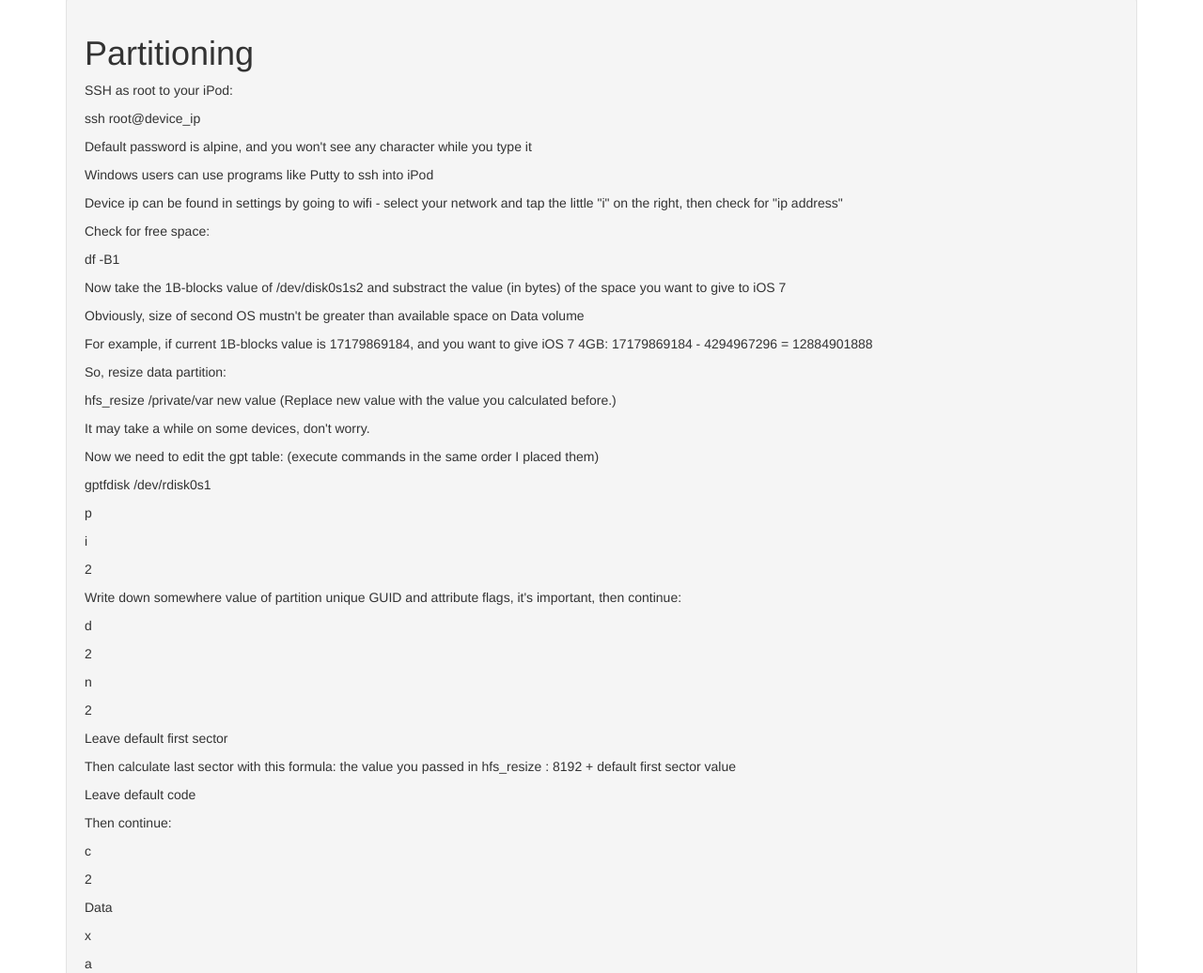
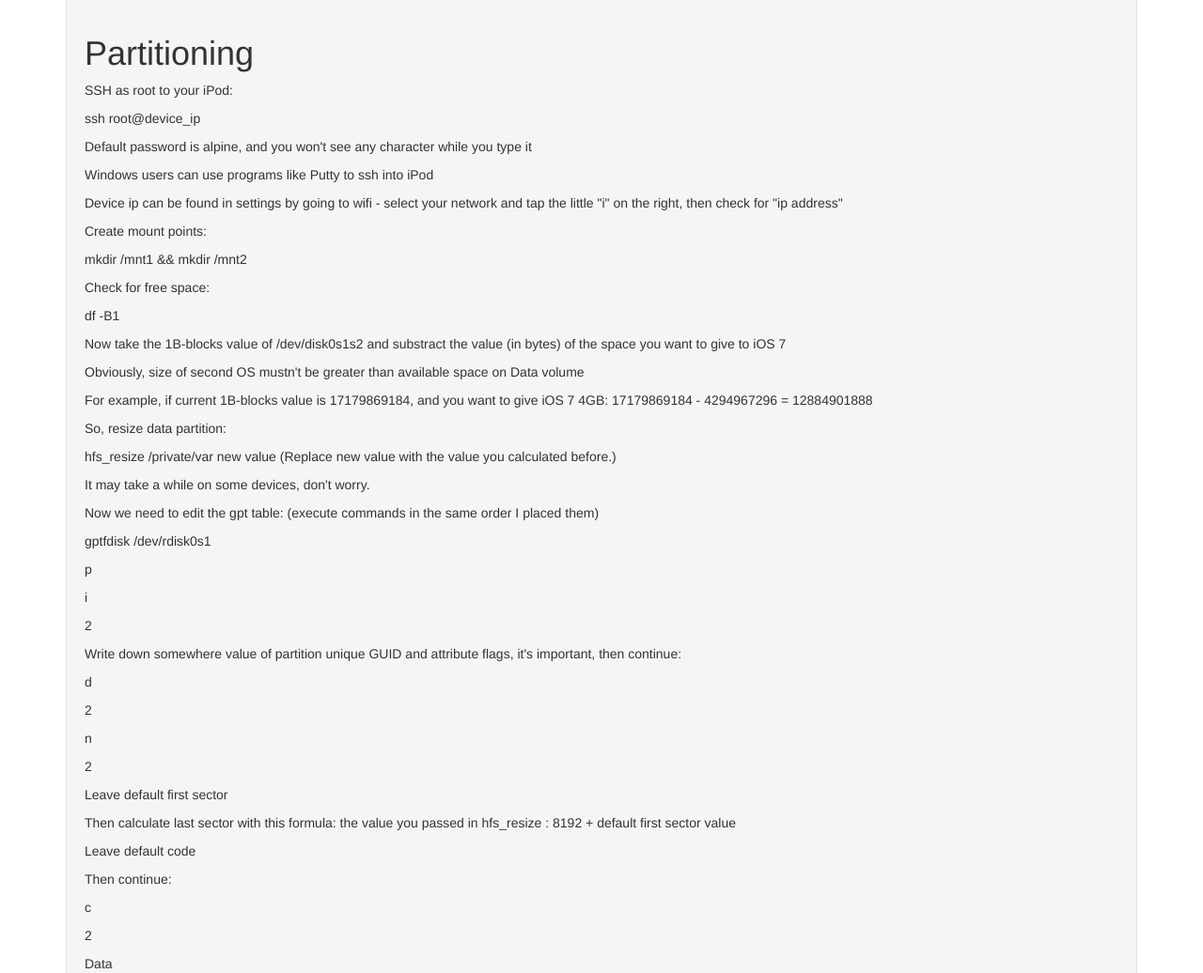
Before and after one commit to albyvar/ipodtouchhax, a plain HTML site: page dualboot.html in a window 1280 px wide. Shown: the part 872-1908 px from the top of the page at 94% size. Drawn offline with nearby package versions, Linux system fonts and the light colour scheme.

Commit message:
Update dualboot.html

```diff
--- a/dualboot.html
+++ b/dualboot.html
@@ -59,6 +59,8 @@
 		<p><span class="text-primary"><b></span></b>Default password is alpine, and you won't see any character while you type it</p>
 		<p><span class="text-primary"><b></span></b>Windows users can use programs like Putty to ssh into iPod</p>
 		<p><span class="text-primary"><b></span></b>Device ip can be found in settings by going to wifi - select your network and tap the little "i" on the right, then check for "ip address"</p>
+		<p><span class="text-primary"><b></span></b>Create mount points:</p>
+		<p><span class="text-primary"><b></span></b>mkdir /mnt1 && mkdir /mnt2</p>
 		<p><span class="text-primary"><b></span></b>Check for free space:</p>
 		<p><span class="text-primary"><b></span></b>df -B1</p>
 		<p><span class="text-primary"><b></span></b>Now take the 1B-blocks value of /dev/disk0s1s2 and substract the value (in bytes) of the space you want to give to iOS 7 </p>
```
